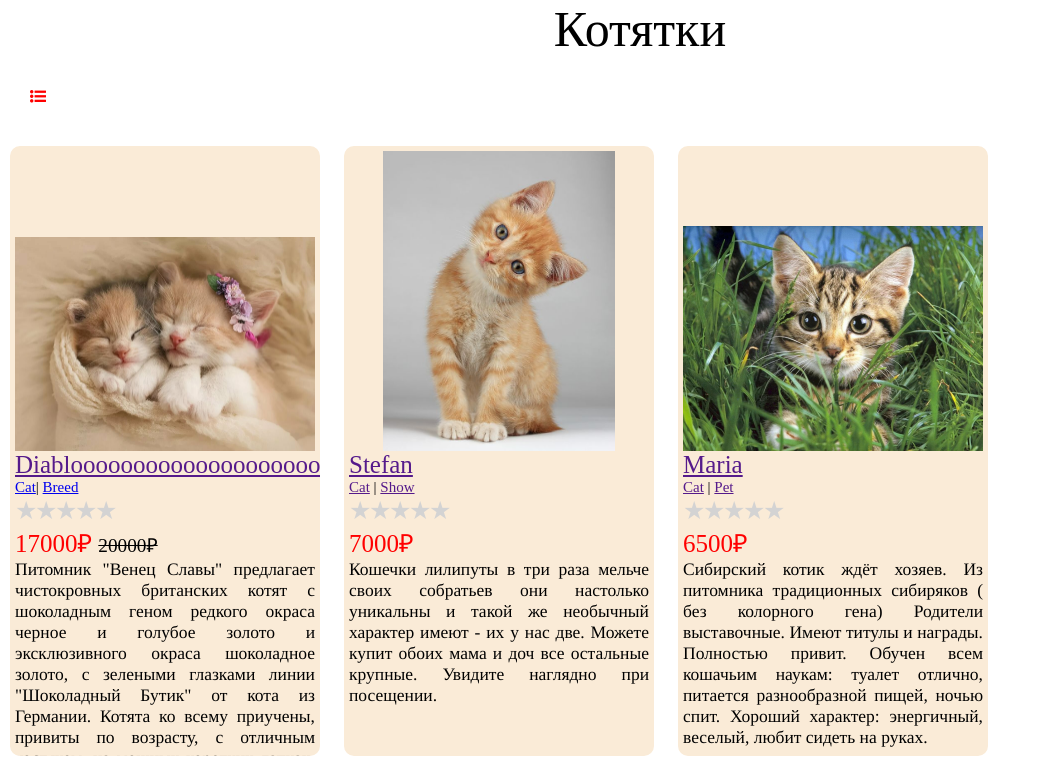
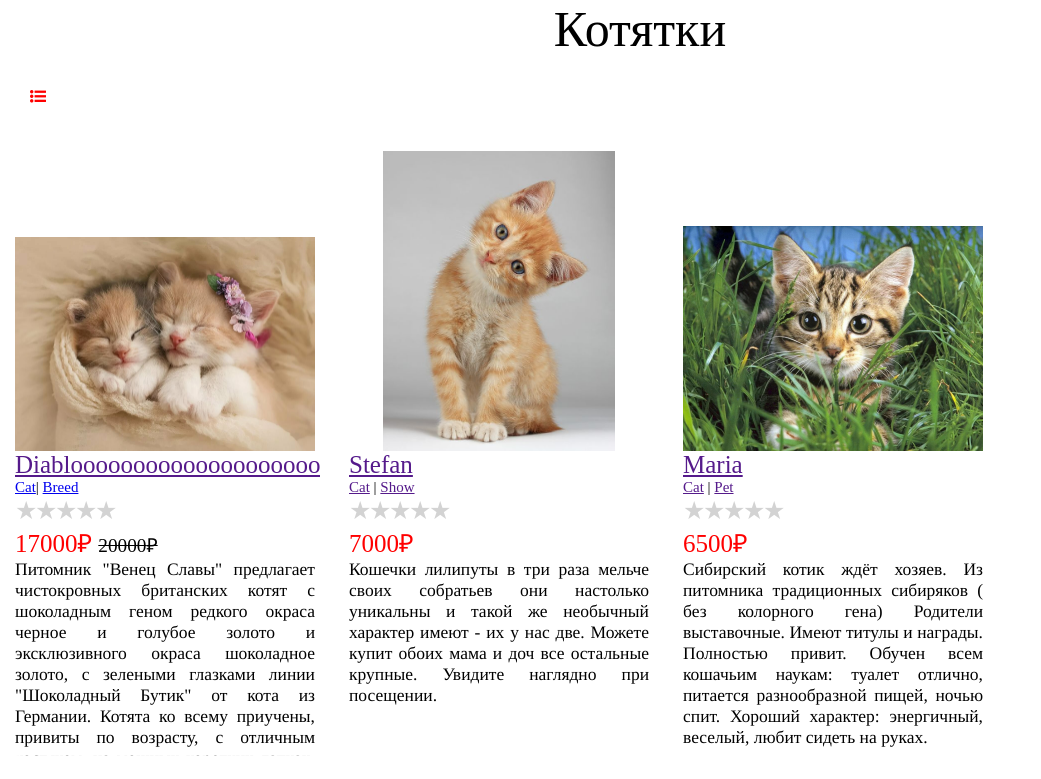
Before and after one commit to sweettpickle/-coursera_html_2, a plain HTML site: page week1/index.html in a window 1280 px wide. Shown: the top 779 px of the page, without its empty margins (0-1041 px from the left). Drawn offline with Linux system fonts and the light colour scheme; files whose address does not match are found by name.

Commit message:
edit week1

```diff
--- a/week1/style.css
+++ b/week1/style.css
@@ -18,7 +18,7 @@ header {
     padding: 5px 5px;
     border-radius: 10px;
 
-    background-color: antiquewhite;
+    /*background-color: antiquewhite;*/
 
     overflow: hidden;
     display: inline-block;
@@ -82,6 +82,7 @@ input[id="list"]:checked ~ .card {
     transition-duration: 0.1s;
     /*width: auto;*/
     width: 90%;
+    margin: 20px auto;
     height: 300px;
     display: block;
 }
```
